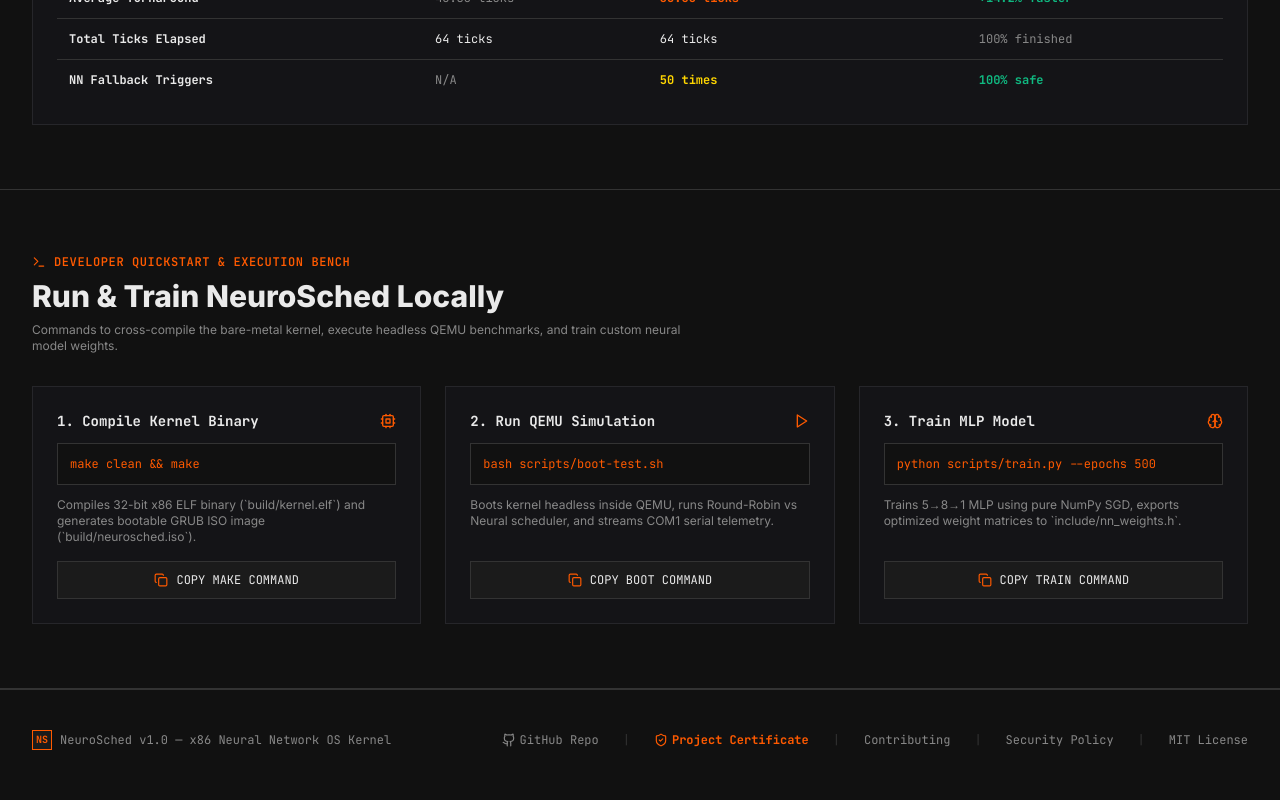
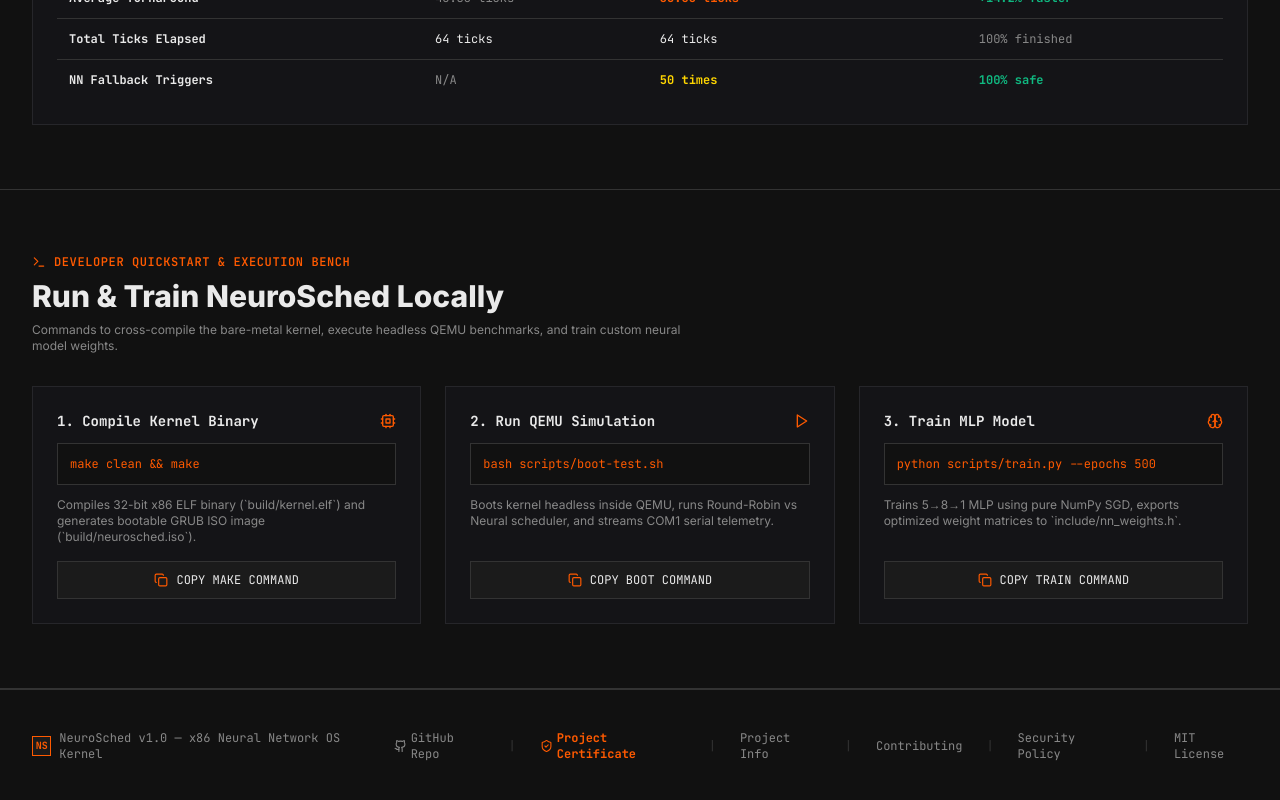
Before and after one commit to Anthropogenetic-upturn351/NeuroSched, a React (Vite) app in the folder website/: page / in a window 1280 px wide. Shown: the part 6206-7006 px from the top of the page. Built offline with nearby package versions, Linux system fonts and the light colour scheme.

Commit message:
add root INFO.md project information document and update navigation links

```diff
--- a/website/src/components/Footer.jsx
+++ b/website/src/components/Footer.jsx
@@ -35,6 +35,15 @@ export default function Footer() {
           </a>
           <span className="text-[#333333]">|</span>
           <a
+            href="https://github.com/mantisdarling/NeuroSched/blob/main/INFO.md"
+            target="_blank"
+            rel="noreferrer"
+            className="hover:text-[#FF5A00] transition-colors"
+          >
+            Project Info
+          </a>
+          <span className="text-[#333333]">|</span>
+          <a
             href="https://github.com/mantisdarling/NeuroSched/blob/main/CONTRIBUTING.md"
             target="_blank"
             rel="noreferrer"
```
Also changed, not shown: 2 other files (tests, documents, lock files or other folders).
